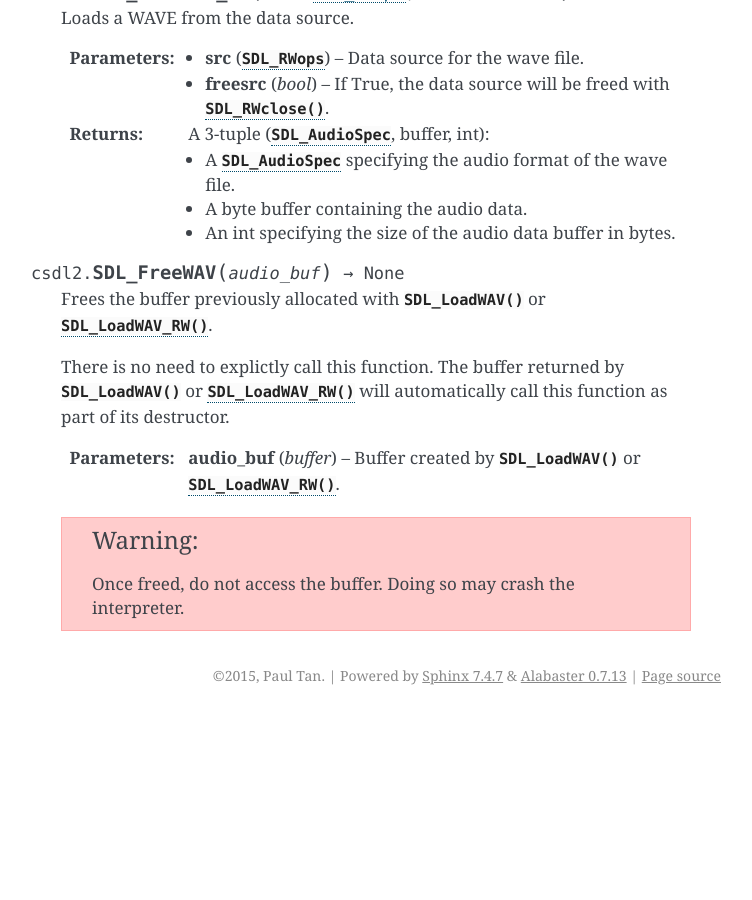
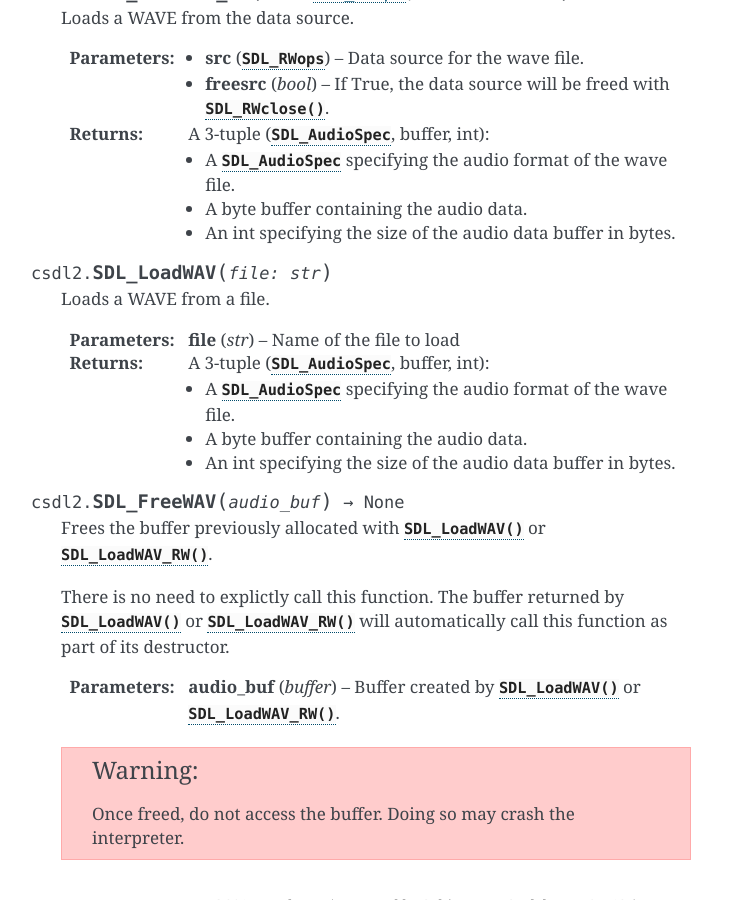
Before and after one commit to pyokagan/pycsdl2, a Sphinx documentation site: the page built from docs/api/audio.rst, in a window 1280 px wide and 900 px high, scrolled down 5498 px. Shown: the whole window, without its empty margins (389-1141 px from the left). Built offline with Sphinx 7.4.7, drawn with Linux system fonts in a browser that asks for light colours; before the commit the page ends 6213 px from its top, so only the background shows below that.

Commit message:
audio: implement SDL_LoadWAV()

```diff
--- a/docs/api/audio.rst
+++ b/docs/api/audio.rst
@@ -301,6 +301,18 @@ stream.
              * A byte buffer containing the audio data.
              * An int specifying the size of the audio data buffer in bytes.
 
+.. function:: SDL_LoadWAV(file: str)
+
+   Loads a WAVE from a file.
+
+   :param str file: Name of the file to load
+   :returns: A 3-tuple (:class:`SDL_AudioSpec`, buffer, int):
+
+             * A :class:`SDL_AudioSpec` specifying the audio format of the
+               wave file.
+             * A byte buffer containing the audio data.
+             * An int specifying the size of the audio data buffer in bytes.
+
 .. function:: SDL_FreeWAV(audio_buf) -> None
 
    Frees the buffer previously allocated with :func:`SDL_LoadWAV` or
```
Also changed, not shown: 3 other files.
